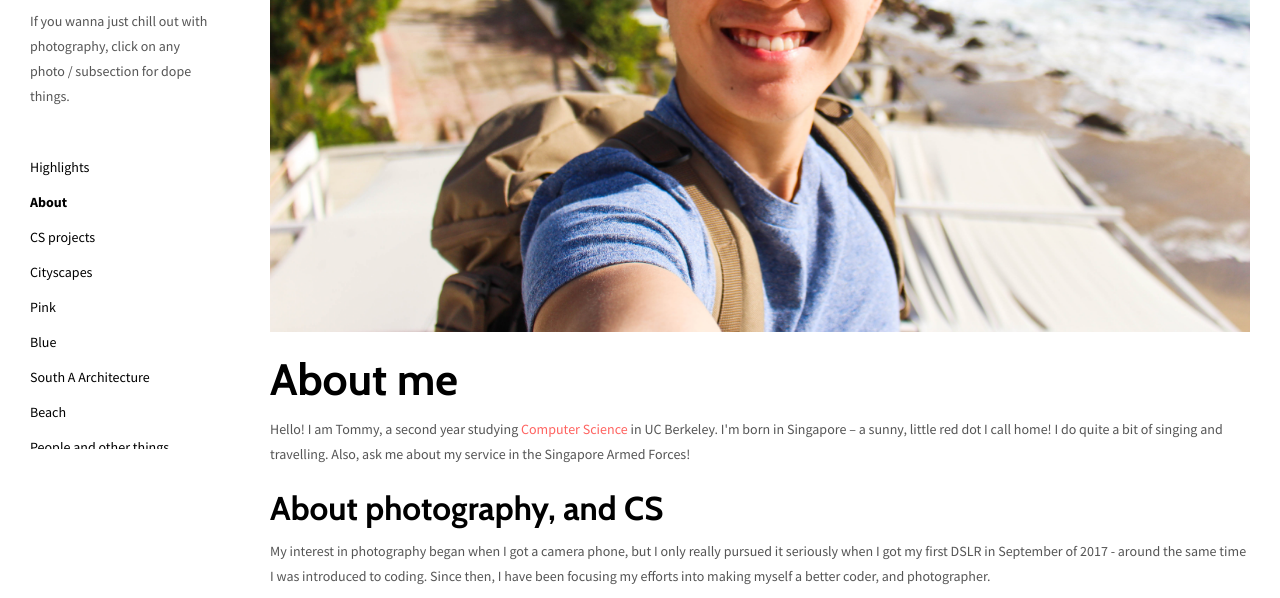
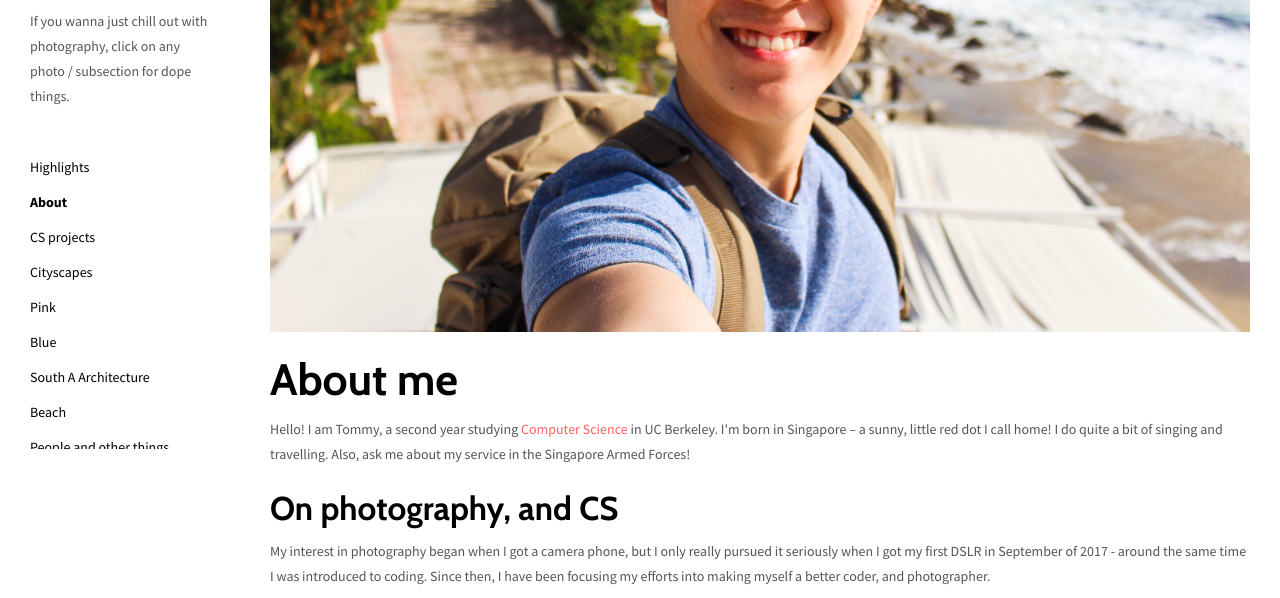
Before and after one commit to tommypoa/tommypoa.github.io, a plain HTML site: page about.html in a window 1280 px wide. Shown: the part 351-949 px from the top of the page. Drawn offline with nearby package versions, Linux system fonts and the light colour scheme.

Commit message:
Changed heading for photog and cs.

```diff
--- a/about.html
+++ b/about.html
@@ -100,8 +100,7 @@
     <p>
     </p>
 
-
-    <h2>About photography, and CS </h2>
+    <h2>On photography, and CS </h2>
 
     <p> My interest in photography began when I got a camera phone, but I only really pursued it seriously when I got my
       first DSLR in September of 2017 - around the same time I was introduced to coding. Since then, I have been focusing my efforts
@@ -118,7 +117,6 @@
 
     <p> Contact me at <a href="mailto:tommypoa@berkeley.edu"> tommypoa@berkeley.edu</a>.
     </p>
-
     <!-- <a href="contact.html" class="btn btn-primary" title=""> Get in touch</a> -->
  </div>
 </div>
```
